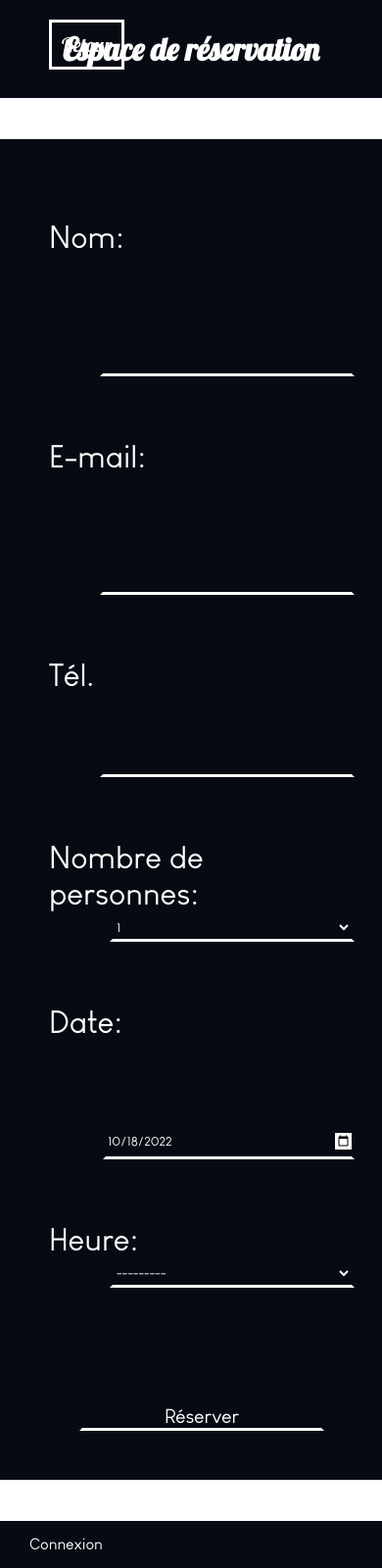
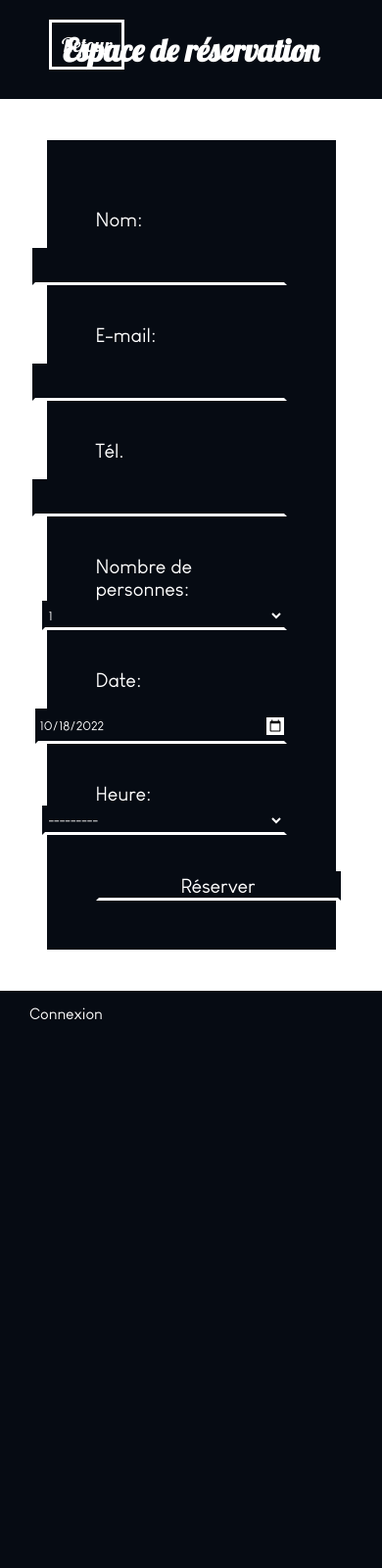
Before and after one commit to juleau14/DjangoApp-Restaurant, a Django app: page /reservation/ in a window 390 px wide. Shown: the whole page at 98% size. After the commit the page ends 1040 px from the top, so only its background shows below. Run offline with Django 3.2, Linux system fonts and the light colour scheme.

Commit message:
making form responsive for mobile devices

```diff
--- a/website/static/website/style_reservation.css
+++ b/website/static/website/style_reservation.css
@@ -42,17 +42,20 @@ a {
 }
 
 .top {
+    display: flex;
+    align-items: center;
+    justify-content: center;
+
     background-color: #060b13;
 
     width: 100%;
+    height: 12vh;
 
     font-family: title_font;
     color: white;
     text-align: center;
 
     margin: 0;
-
-    padding: 30px 0;
 }
 
 .title {
@@ -177,8 +180,7 @@ input::-webkit-calendar-picker-indicator {
 }
 
 @media all and (max-width: 1200px) {
-    form {
-        font-size: 2em;
-        width: 80vw;
+    label, input {
+        margin-top: 2vh;
     }
 }
```
